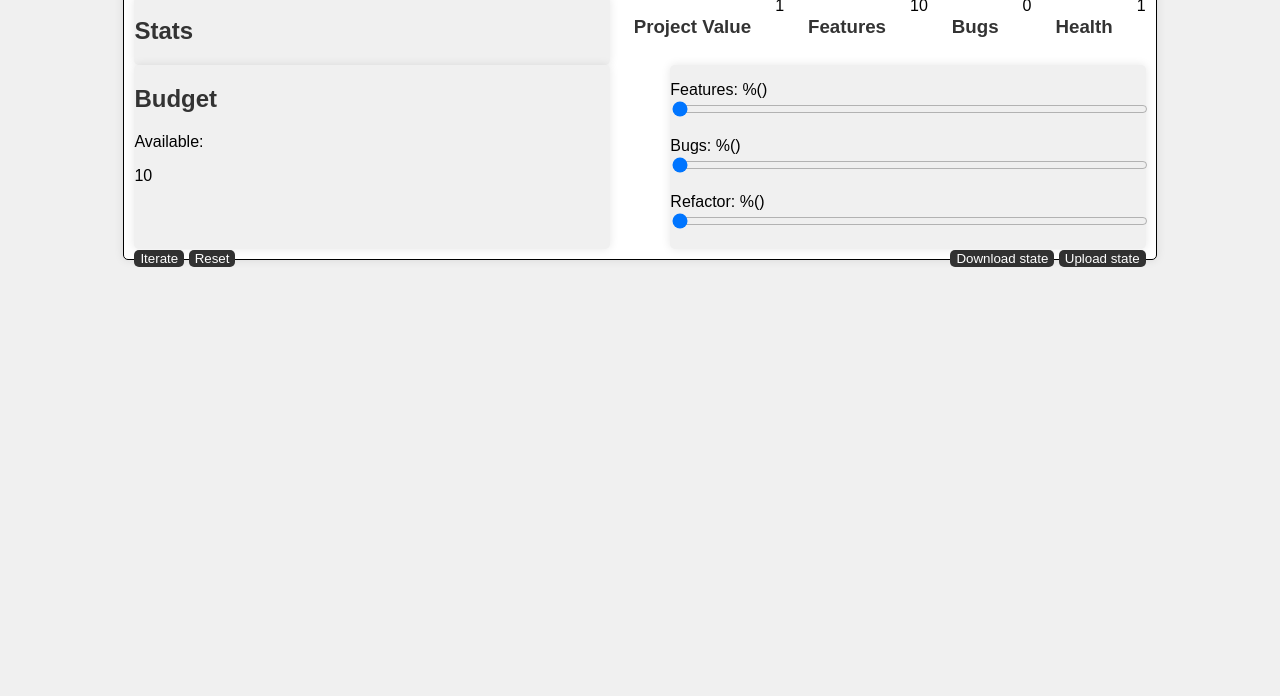
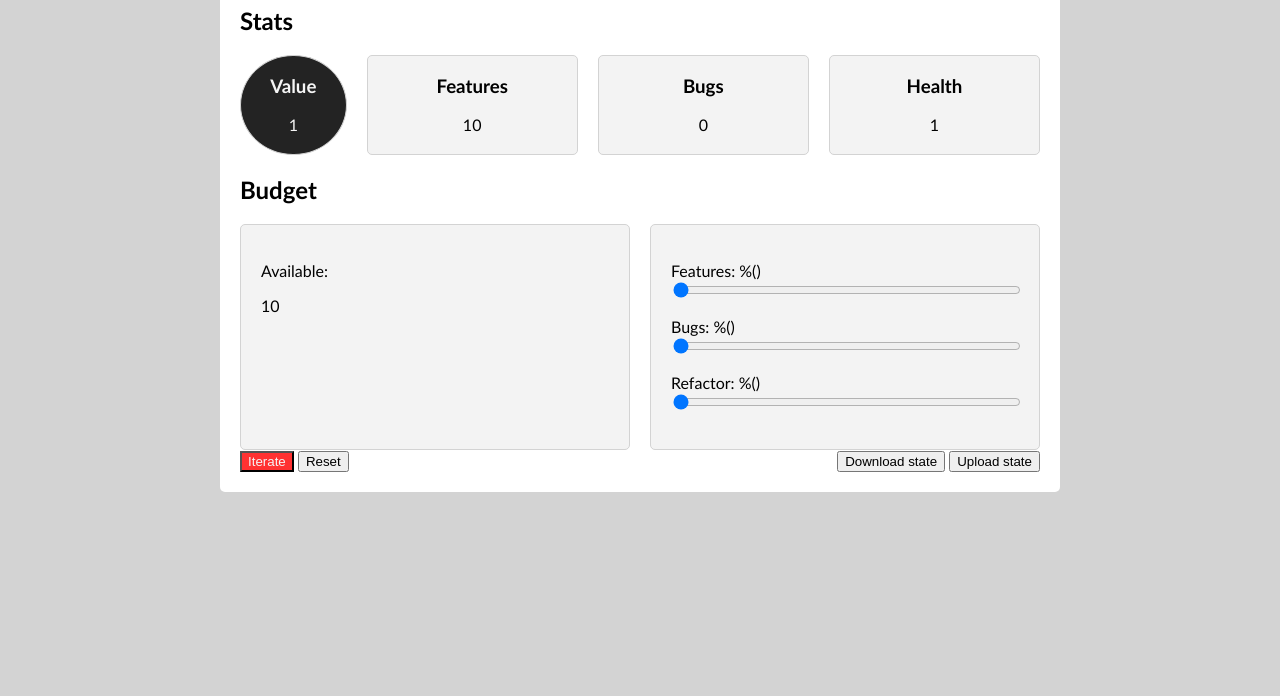
Before and after one commit to jgabari/TFG, a plain HTML site: page feitosa/game2.html in a window 1280 px wide. Shown: the part 104-800 px from the top of the page. Drawn offline with Linux system fonts and the light colour scheme.

Commit message:
probando css

```diff
--- a/feitosa/game2.html
+++ b/feitosa/game2.html
@@ -12,26 +12,30 @@
 </head>
 
 <body>
-    <div id="main">
-        <header>
+    <main>
         <h1>Project evolution simulator</h1>
-        </header>
-        <div id="stats">
-            <div class="title">
         <h2>Stats</h2>
+        <section id="stats">
+            <div>
+                <h3>Value</h3>
+                <span id="value_display"></span>
             </div>
-            <h3>Project Value</h3>
-            <span id="value_display"></span>
+            <div>
                 <h3>Features</h3>
                 <span id="features_display"></span>
+            </div>
+            <div>
                 <h3>Bugs</h3>
                 <span id="bugs_display"></span>
+            </div>
+            <div>
                 <h3>Health</h3>
                 <span id="health_display"></span>
             </div>
-        <div id="budget">
+        </section>
+        <h2>Budget</h2>
+        <section id="budget">
             <div>
-                <h2>Budget</h2>
                 <p>Available: </p>
                 <span id="budget_display"></span>
             </div>
@@ -55,8 +59,8 @@
                         step="1" value="0">
                 </p>
             </div>
-        </div>
-        <div id="buttons">
+        </section>
+        <section id="buttons">
             <div id="game_buttons">
                 <button id="iterate_btn">Iterate</button>
                 <button id="reset_btn">Reset</button>
@@ -65,8 +69,8 @@
                 <button id="download_btn">Download state</button>
                 <button id="upload_btn">Upload state</button>
             </div>
-        </div>
-    </div>
+        </section>
+    </main>
 </body>
 
 </html>
--- a/feitosa/style.css
+++ b/feitosa/style.css
@@ -1,58 +1,63 @@
 body {
-    font-family: 'Arial';
-    background-color: #f0f0f0;
+    background: lightgray;
+    display: flex;
+    justify-content: center;
+    align-items: center;
+    font-family:'Trebuchet MS', 'Lucida Sans Unicode', 'Lucida Grande', 'Lucida Sans', Arial, sans-serif
 }
 
-#main {
-    width: 80%;
-    margin: 0px auto;
-    padding: 10px;
-    background-color: white;
+main {
+    background: white;
     border-radius: 5px;
-    box-shadow: 0px 0px 10px rgba(0,0,0,0.1);
-    border: 1px solid black
+    width: 80vw;
+    max-width: 800px;
+    padding: 20px;
 }
 
-header {
-    border: 1px solid black
+#stats, #budget{
+    display: flex;
+    gap: 20px;
+}
+#stats div {
+    background-color: rgb(243, 243, 243);
+    border-radius: 5px;
+    border: 1px solid lightgray;
+    display: flex;
+    justify-content: center;
+    align-items: center;
+    flex-direction: column;
+    padding-bottom: 20px;
+    flex: 1;
+}
+#stats div:first-of-type {
+    border-radius: 50%;
+    background-color: rgb(35, 35, 35);
+    color: whitesmoke;
+    flex: 0.5
 }
 
-h1, h2, h3 {
-    color: #333;
+#budget div {
+    background-color: rgb(243, 243, 243);
+    border-radius: 5px;
+    border: 1px solid lightgray;
+    padding: 20px;
+    flex: 1;
 }
 
-#stats, #budget {
+#buttons {
     display: flex;
     justify-content: space-between;
 }
 
-#stats > div, #budget > div {
-    width: 47%;
-    background-color: #f0f0f0;
-    border-radius: 5px;
-    box-shadow: 0px 0px 10px rgba(0,0,0,0.1);
+#game_buttons button:first-of-type {
+    background-color: rgb(255, 50, 50);
+    color: whitesmoke;
 }
 
-.slider {
+input {
     width: 100%;
 }
 
-button {
-    background-color: rgb(50,50,50);
-    color: white;
-    border: none;
-    border-radius: 5px;
+input:hover {
     cursor: pointer;
 }
-
-button:hover {
-    background-color: rgb(100,100,100);
-}
-
-#game_buttons {
-    float: left;
-}
-
-#state_buttons {
-    float: right
-}
```
Lines whose indentation alone changed are shown as unchanged.
